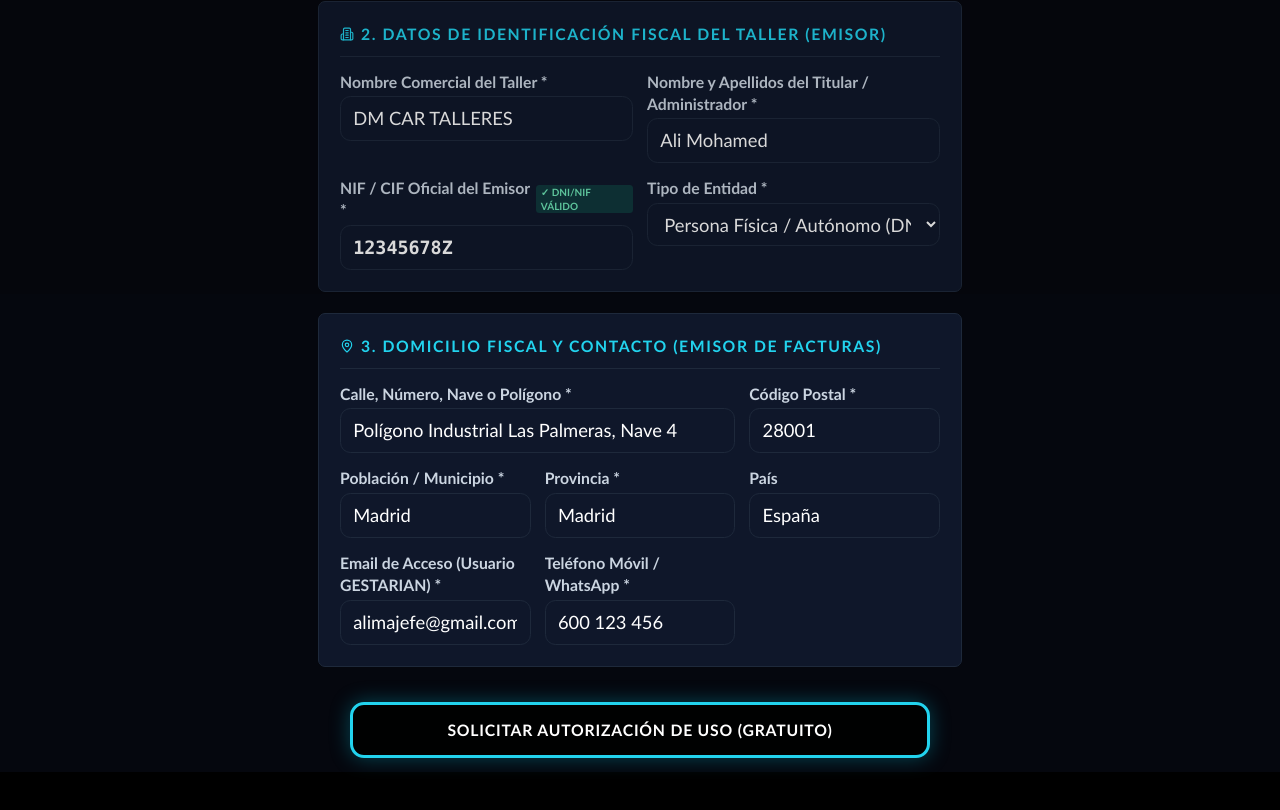
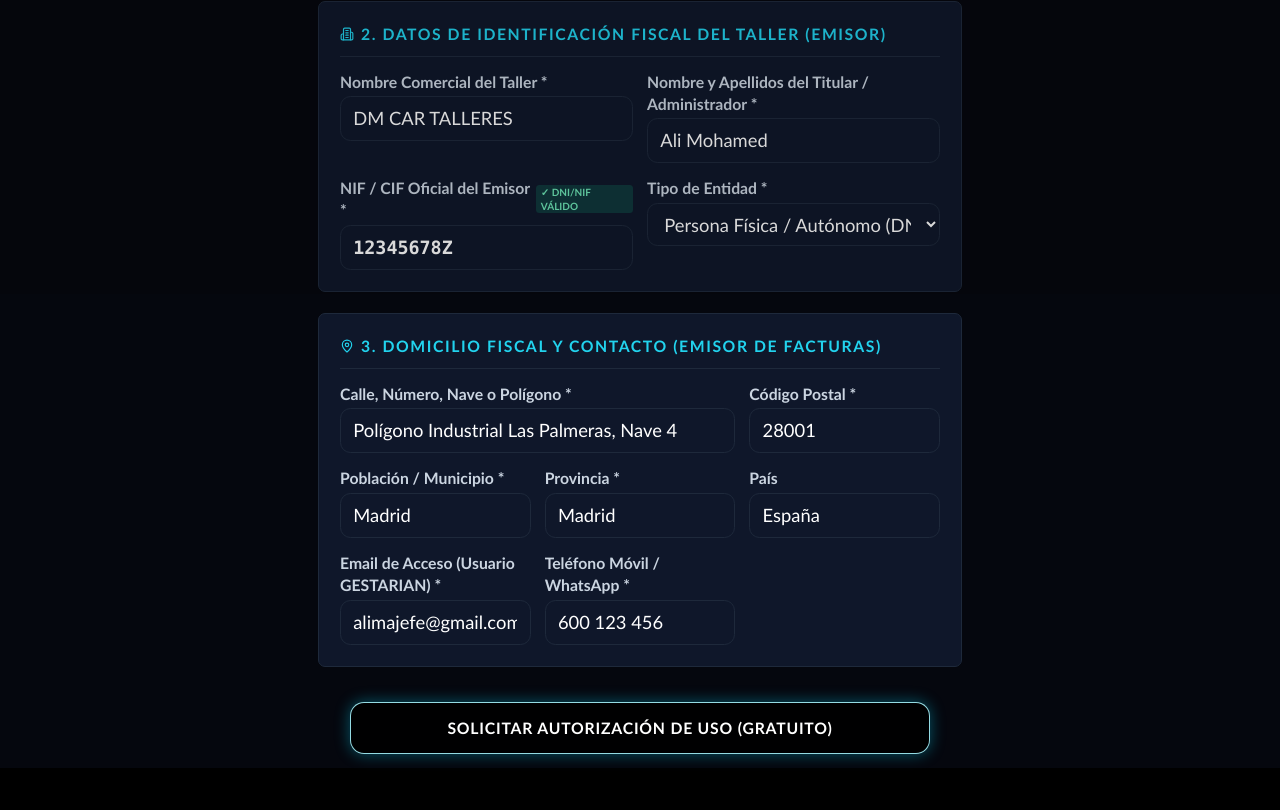
Before and after one commit to integralsink-png/GESTARIAN-DM-CAR, a React (Vite) app: page / in a window 1280 px wide. Shown: the part 506-1316 px from the top of the page. Built offline with nearby package versions, Linux system fonts and the light colour scheme; no server answers; the database is empty.

Commit message:
style: borde de 1px celeste muy claro y glow sutil celeste en boton de registro

```diff
--- a/src/pages/RegistroUsuarioTallerPage.tsx
+++ b/src/pages/RegistroUsuarioTallerPage.tsx
@@ -407,7 +407,7 @@ export function RegistroUsuarioTallerPage() {
           <button
             type="submit"
             disabled={loading}
-            className="w-[90%] py-4 px-6 rounded-2xl bg-black/90 hover:bg-black text-white font-black text-xs sm:text-sm md:text-base uppercase tracking-wider border-[3px] border-cyan-400 shadow-[0_0_20px_rgba(6,182,212,0.35)] hover:shadow-[0_0_30px_rgba(6,182,212,0.6)] transition-all active:scale-[0.99] flex items-center justify-center text-center cursor-pointer disabled:opacity-50"
+            className="w-[90%] py-4 px-6 rounded-2xl bg-black/90 hover:bg-black text-white font-black text-xs sm:text-sm md:text-base uppercase tracking-wider border border-cyan-200/90 shadow-[0_0_15px_rgba(6,182,212,0.45)] hover:shadow-[0_0_25px_rgba(6,182,212,0.7)] transition-all active:scale-[0.99] flex items-center justify-center text-center cursor-pointer disabled:opacity-50"
           >
             <span>{loading ? 'PROCESANDO AUTORIZACIÓN...' : 'SOLICITAR AUTORIZACIÓN DE USO (GRATUITO)'}</span>
           </button>
```
